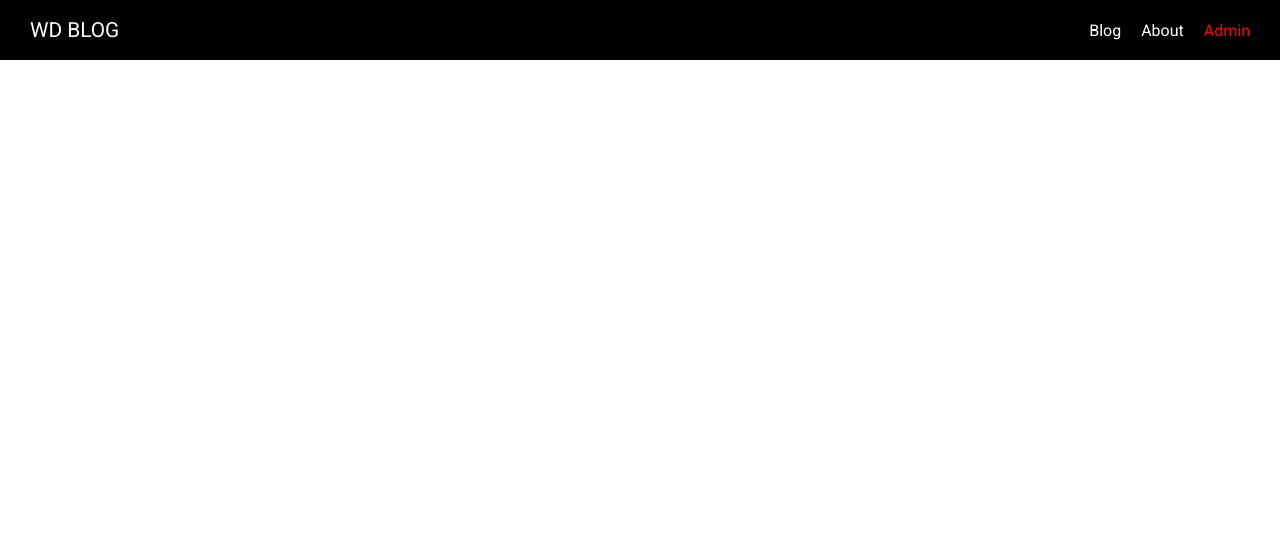
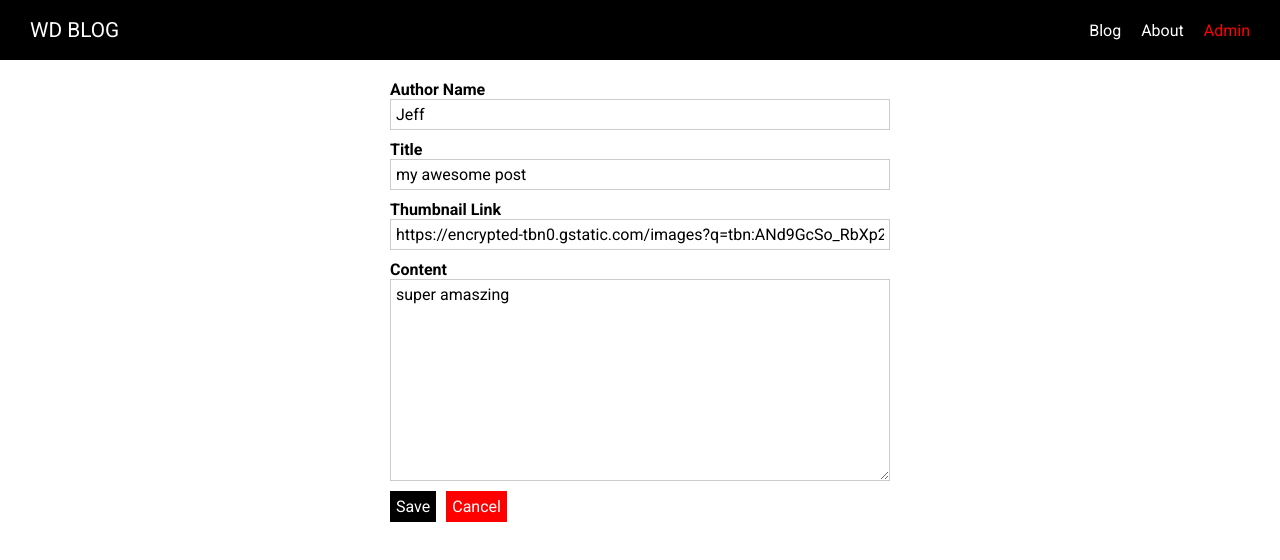
Before and after one commit to jeffday90/nuxt-blog, a Nuxt app: page /admin/1 in a window 1280 px wide. Shown: the top 560 px of the page. Built offline with nearby package versions, Linux system fonts and the light colour scheme.

Commit message:
Developing the admin side of the blog.

```diff
--- /dev/null
+++ b/components/Admin/AdminPostForm.vue
@@ -0,0 +1,55 @@
+<template>
+    <form @submit.prevent="onSave">
+        <AppControlInput v-model="editedPost.author">Author Name</AppControlInput>
+        <AppControlInput v-model="editedPost.title">Title</AppControlInput>
+        <AppControlInput v-model="editedPost.thumbnail">Thumbnail Link</AppControlInput>
+
+        <AppControlInput
+            control-type="textarea"
+            v-model="editedPost.content">Content</AppControlInput>
+        <AppButton type="submit">Save</AppButton>
+
+        <AppButton
+            type="button"
+            style="margin-left: 10px"
+            btn-style="cancel"
+            @click="onCancel">Cancel</AppButton>
+    </form>
+</template>
+
+<script>
+import AppButton from '@/components/UI/AppButton';
+import AppControlInput from '@/components/UI/AppControlInput'
+
+export default {
+    components: {
+        AppButton,
+        AppControlInput
+    },
+    props: {
+        post: {
+            type: Object,
+            required: false,
+        }
+    },
+    data() {
+        return {
+            editedPost: this.post ? { ...this.post} : {
+                author: '',
+                title: '',
+                thumbnail: '',
+                content: '',
+            }
+        }
+    },
+    methods: {
+        onSave(){
+            console.log(this.editedPost)
+        },
+        onCancel(){
+            this.$router.push('/admin')
+        },
+
+    }
+}
+</script>
--- a/components/Posts/PostList.vue
+++ b/components/Posts/PostList.vue
@@ -2,16 +2,19 @@
     <section class="post">
       <PostPreview
         id="1"
+        :is-admin="isAdmin"
         thumbnail="https://www.biznews.com/wp-content/uploads/2018/05/generic_technology_imagery.jpg"
         title="Hello there"
         previewText="this is my first post"/>
       <PostPreview
         id="2"
+        :is-admin="isAdmin"
         thumbnail="https://www.biznews.com/wp-content/uploads/2018/05/generic_technology_imagery.jpg"
         title="Hello there, the second time"
         previewText="this is my second post"/>
       <PostPreview
         id="3"
+        :is-admin="isAdmin"
         thumbnail="https://www.biznews.com/wp-content/uploads/2018/05/generic_technology_imagery.jpg"
         title="Hi this is my third"
         previewText="this is my third post"/>
@@ -24,6 +27,10 @@
 export default {
   components: {
     PostPreview
+  },
+  props: {
+      isAdmin: Boolean,
+      default: false,
   }
 }
 </script>
--- a/components/Posts/PostPreview.vue
+++ b/components/Posts/PostPreview.vue
@@ -1,5 +1,5 @@
 <template>
-    <nuxt-link :to="'/posts/' + id" class="post-preview">
+    <nuxt-link :to="postLink" class="post-preview">
         <article>
           <div class="post-thumbnail"
           :style="{backgroundImage: 'url(' + thumbnail + ')'}"></div>
@@ -19,6 +19,10 @@
             type: String,
             required: true,
         },
+        isAdmin: {
+            type: Boolean,
+            required: true,
+        },
         title : {
             title: String,
             required: true,
@@ -30,6 +34,11 @@
         thumbnail: {
             path: String,
             required: true,
+        }
+    },
+    computed: {
+        postLink() {
+            return this.isAdmin ? '/admin/' + this.id :  '/posts/' + this.id;
         }
     }
 }
--- a/pages/admin/_postId/index.vue
+++ b/pages/admin/_postId/index.vue
@@ -0,0 +1,39 @@
+<template>
+    <div class="admin-post-page">
+        <section class="update-form">
+            <AdminPostForm :post="loadedPost" />
+        </section>
+    </div>
+</template>
+
+<script>
+import AdminPostForm from '@/components/Admin/AdminPostForm'
+
+export default {
+    components: {
+        AdminPostForm
+    },
+    data(){
+        return {
+            loadedPost: {
+                author: 'Jeff',
+                title: 'my awesome post',
+                content: 'super amaszing',
+                thumbnail: 'https://encrypted-tbn0.gstatic.com/images?q=tbn:ANd9GcSo_RbXp2Yd-pGCDVJPLPdP_VtkZaDNMvXw3a5ZyAm9x5vc9OpZ&s'
+            }
+        }
+    }
+}
+</script>
+
+<style scoped>
+.update-form {
+  width: 90%;
+  margin: 20px auto;
+}
+@media (min-width: 768px) {
+  .update-form {
+    width: 500px;
+  }
+}
+</style>
--- a/pages/admin/index.vue
+++ b/pages/admin/index.vue
@@ -5,7 +5,7 @@
         </section>
         <section class="existing-posts">
             <h1>Existing posts</h1>
-            <PostList />
+            <PostList isAdmin/>
         </section>
     </div>
 </template>
--- a/pages/admin/new-post/index.vue
+++ b/pages/admin/new-post/index.vue
@@ -1,53 +1,30 @@
 <template>
     <div class="admin-new-post-page">
          <section class="new-post-form">
-             <form @submit.prevent="onSave">
-                <AppControlInput v-model="editedPost.author">Author Name</AppControlInput>
-                <AppControlInput v-model="editedPost.title">Title</AppControlInput>
-                <AppControlInput v-model="editedPost.thumbnailLink">Thumbnail Link</AppControlInput>
-
-                <AppControlInput
-                    control-type="textarea"
-                    v-model="editedPost.content">Content</AppControlInput>
-                <AppButton type="submit">Save</AppButton>
-
-                <AppButton
-                    type="button"
-                    style="margin-left: 10px"
-                    btn-style="cancel"
-                    @click="onCancel">Cancel</AppButton>
-             </form>
+             <AdminPostForm />
          </section>
     </div>
 </template>
 
 <script>
-import AppButton from '@/components/UI/AppButton';
-import AppControlInput from '@/components/UI/AppControlInput'
+import AdminPostForm from '@/components/Admin/AdminPostForm';
 
 export default {
     components: {
-        AppButton,
-        AppControlInput
-    },
-    data() {
-        return {
-            editedPost: {
-                author: '',
-                title: '',
-                thumbnail: '',
-                content: '',
-            }
-        }
-    },
-    methods: {
-        onSave(){
-            console.log(this.editedPost)
-        },
-        onCancel(){
-            this.$router.push('/admin')
-        },
-
+        AdminPostForm
     }
 }
 </script>
+
+<style scoped>
+.new-post-form {
+  width: 90%;
+  margin: 20px auto;
+}
+
+@media (min-width: 768px) {
+  .new-post-form {
+    width: 500px;
+  }
+}
+</style>
```
Lines whose indentation alone changed are shown as unchanged.
